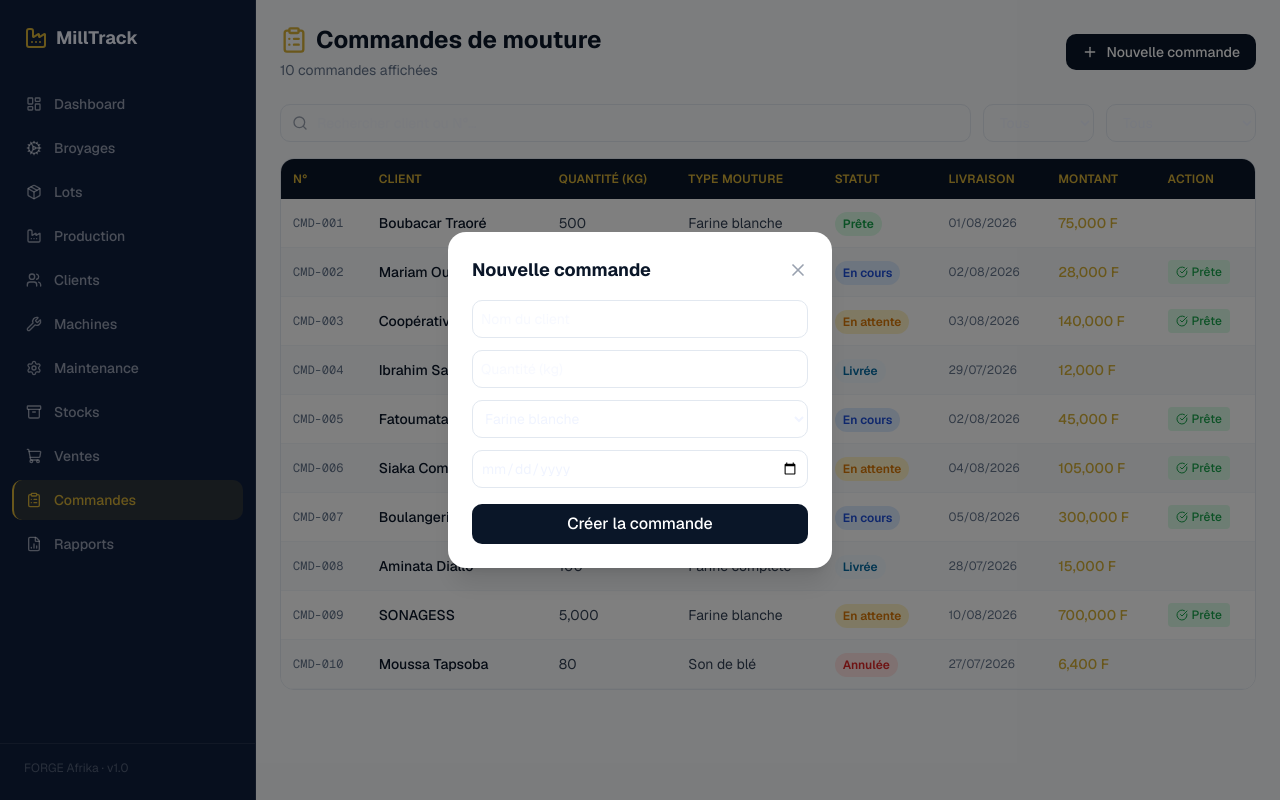
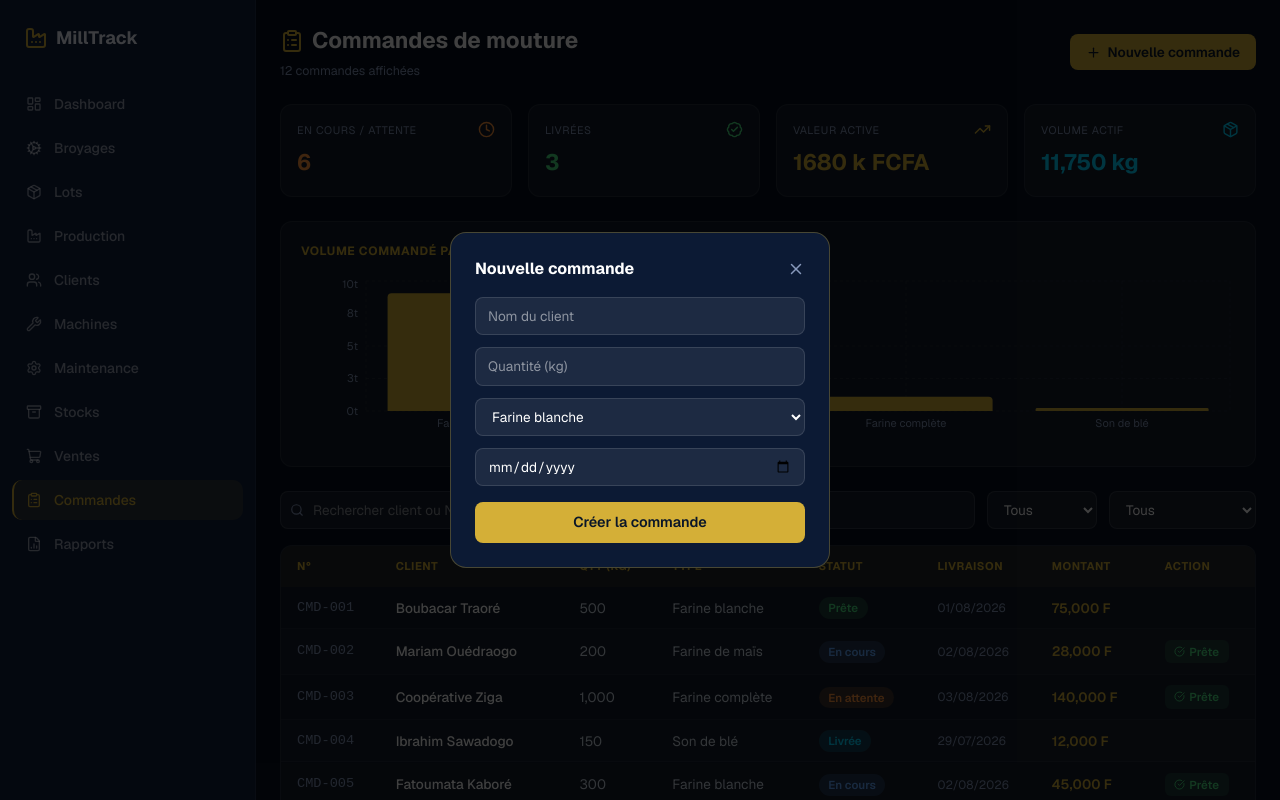
Before and after one commit to dosteeve2-hash/milltrack, a Next.js app: page /commandes in a window 1280 px wide. Both pictures are taken after a click on the button "Nouvelle commande". Shown: the top 800 px of the page. Built offline with nearby package versions, Linux system fonts and the light colour scheme.

Commit message:
feat(commandes): dark navy theme + KPIs x4 + BarChart volume + 12 commandes

```diff
--- a/app/(dashboard)/commandes/page.tsx
+++ b/app/(dashboard)/commandes/page.tsx
@@ -1,8 +1,9 @@
 'use client'
 
 import { useState } from 'react'
-import { ClipboardList, Search, X, Plus, CheckCircle } from 'lucide-react'
+import { ClipboardList, Search, X, Plus, CheckCircle, TrendingUp, Clock, Package, BadgeCheck } from 'lucide-react'
 import { Toaster, toast } from 'sonner'
+import { BarChart, Bar, XAxis, YAxis, CartesianGrid, Tooltip, ResponsiveContainer } from 'recharts'
 
 interface Commande {
   id: string
@@ -25,18 +26,35 @@ const COMMANDES_INITIALES: Commande[] = [
   { id: 'CMD-008', client: 'Aminata Diallo', quantiteKg: 100, typeMouture: 'Farine complète', statut: 'Livrée', dateLivraison: '28/07/2026', montantFCFA: 15000 },
   { id: 'CMD-009', client: 'SONAGESS', quantiteKg: 5000, typeMouture: 'Farine blanche', statut: 'En attente', dateLivraison: '10/08/2026', montantFCFA: 700000 },
   { id: 'CMD-010', client: 'Moussa Tapsoba', quantiteKg: 80, typeMouture: 'Son de blé', statut: 'Annulée', dateLivraison: '27/07/2026', montantFCFA: 6400 },
+  { id: 'CMD-011', client: 'Agroalim Ouaga', quantiteKg: 1500, typeMouture: 'Farine blanche', statut: 'Livrée', dateLivraison: '25/07/2026', montantFCFA: 225000 },
+  { id: 'CMD-012', client: 'Roukiatou Sawadogo', quantiteKg: 250, typeMouture: 'Farine de maïs', statut: 'Prête', dateLivraison: '01/08/2026', montantFCFA: 35000 },
 ]
 
-const STATUT_CONFIG: Record<string, { bg: string; color: string }> = {
-  'En attente': { bg: '#fef3c7', color: '#d97706' },
-  'En cours':   { bg: '#dbeafe', color: '#1d4ed8' },
-  'Prête':      { bg: '#dcfce7', color: '#16a34a' },
-  'Livrée':     { bg: '#f0f9ff', color: '#0369a1' },
-  'Annulée':    { bg: '#fee2e2', color: '#dc2626' },
+const STATUT_CFG: Record<string, { color: string; bg: string }> = {
+  'En attente': { color: '#fb923c', bg: 'rgba(251,146,60,0.18)' },
+  'En cours':   { color: '#60a5fa', bg: 'rgba(96,165,250,0.18)' },
+  'Prête':      { color: '#4ade80', bg: 'rgba(74,222,128,0.18)' },
+  'Livrée':     { color: '#00D4FF', bg: 'rgba(0,212,255,0.18)' },
+  'Annulée':    { color: '#f87171', bg: 'rgba(248,113,113,0.18)' },
 }
+
+const CHART_DATA = [
+  { type: 'Farine blanche', kg: 9050 },
+  { type: 'Farine maïs', kg: 1200 },
+  { type: 'Farine complète', kg: 1100 },
+  { type: 'Son de blé', kg: 230 },
+]
 
 const TYPES = ['Tous', 'Farine blanche', 'Farine complète', 'Farine de maïs', 'Son de blé']
 const STATUTS = ['Tous', 'En attente', 'En cours', 'Prête', 'Livrée', 'Annulée']
+
+const S = {
+  page: { backgroundColor: '#060f1e', minHeight: '100vh', padding: '1.5rem', color: 'white' } as React.CSSProperties,
+  card: { backgroundColor: 'rgba(255,255,255,0.05)', border: '1px solid rgba(255,255,255,0.08)', borderRadius: '0.75rem' } as React.CSSProperties,
+  th: { color: '#D4AF37', fontSize: '0.7rem', fontWeight: 700, textTransform: 'uppercase' as const, letterSpacing: '0.05em', padding: '0.75rem 1rem', textAlign: 'left' as const },
+  td: { padding: '0.65rem 1rem', fontSize: '0.85rem' } as React.CSSProperties,
+  input: { backgroundColor: 'rgba(255,255,255,0.07)', border: '1px solid rgba(255,255,255,0.12)', borderRadius: '0.5rem', color: 'white', padding: '0.5rem 0.75rem', fontSize: '0.85rem', width: '100%', outline: 'none' } as React.CSSProperties,
+}
 
 export default function CommandesPage() {
   const [commandes, setCommandes] = useState<Commande[]>(COMMANDES_INITIALES)
@@ -52,6 +70,11 @@ export default function CommandesPage() {
     const matchType = filtreType === 'Tous' || c.typeMouture === filtreType
     return matchSearch && matchStatut && matchType
   })
+
+  const enCours = commandes.filter(c => c.statut === 'En cours' || c.statut === 'En attente').length
+  const livrees = commandes.filter(c => c.statut === 'Livrée').length
+  const valeurTotale = commandes.filter(c => c.statut !== 'Annulée').reduce((s, c) => s + c.montantFCFA, 0)
+  const qtyTotale = commandes.filter(c => c.statut !== 'Annulée').reduce((s, c) => s + c.quantiteKg, 0)
 
   function marquerPrete(id: string) {
     setCommandes(prev => prev.map(c => c.id === id ? { ...c, statut: 'Prête' } : c))
@@ -74,72 +97,96 @@ export default function CommandesPage() {
   }
 
   return (
-    <div className="p-6" style={{ backgroundColor: '#f8fafc', minHeight: '100vh' }}>
+    <div style={S.page}>
       <Toaster richColors position="top-right" />
 
       {/* Header */}
-      <div className="flex items-center justify-between mb-6">
+      <div style={{ display: 'flex', alignItems: 'center', justifyContent: 'space-between', marginBottom: '1.5rem' }}>
         <div>
-          <h1 className="text-2xl font-bold flex items-center gap-2" style={{ color: '#0A1628' }}>
-            <ClipboardList className="w-7 h-7" style={{ color: '#D4AF37' }} /> Commandes de mouture
+          <h1 style={{ fontSize: '1.4rem', fontWeight: 700, display: 'flex', alignItems: 'center', gap: '0.5rem' }}>
+            <ClipboardList style={{ color: '#D4AF37', width: 24, height: 24 }} /> Commandes de mouture
           </h1>
-          <p className="text-sm mt-1" style={{ color: '#64748b' }}>{filtered.length} commande{filtered.length > 1 ? 's' : ''} affichée{filtered.length > 1 ? 's' : ''}</p>
+          <p style={{ fontSize: '0.78rem', color: '#8899bb', marginTop: 4 }}>{filtered.length} commande{filtered.length > 1 ? 's' : ''} affichée{filtered.length > 1 ? 's' : ''}</p>
         </div>
-        <button onClick={() => setShowModal(true)}
-          className="flex items-center gap-2 px-4 py-2 rounded-lg text-sm font-medium text-white"
-          style={{ backgroundColor: '#0A1628' }}>
-          <Plus className="w-4 h-4" /> Nouvelle commande
+        <button onClick={() => setShowModal(true)} style={{ display: 'flex', alignItems: 'center', gap: '0.4rem', backgroundColor: '#D4AF37', color: '#0A1628', padding: '0.5rem 1rem', borderRadius: '0.5rem', fontSize: '0.85rem', fontWeight: 600, border: 'none', cursor: 'pointer' }}>
+          <Plus style={{ width: 15, height: 15 }} /> Nouvelle commande
         </button>
       </div>
 
+      {/* KPIs */}
+      <div style={{ display: 'grid', gridTemplateColumns: 'repeat(4, 1fr)', gap: '1rem', marginBottom: '1.5rem' }}>
+        {[
+          { label: 'En cours / Attente', value: String(enCours), icon: Clock, color: '#fb923c' },
+          { label: 'Livrées', value: String(livrees), icon: BadgeCheck, color: '#4ade80' },
+          { label: 'Valeur active', value: `${(valeurTotale / 1000).toFixed(0)} k FCFA`, icon: TrendingUp, color: '#D4AF37' },
+          { label: 'Volume actif', value: `${qtyTotale.toLocaleString()} kg`, icon: Package, color: '#00D4FF' },
+        ].map(({ label, value, icon: Icon, color }) => (
+          <div key={label} style={{ ...S.card, padding: '1rem' }}>
+            <div style={{ display: 'flex', justifyContent: 'space-between', alignItems: 'center', marginBottom: '0.5rem' }}>
+              <span style={{ fontSize: '0.68rem', color: '#8899bb', textTransform: 'uppercase', letterSpacing: '0.05em' }}>{label}</span>
+              <Icon style={{ width: 17, height: 17, color }} />
+            </div>
+            <p style={{ fontSize: '1.4rem', fontWeight: 700, color }}>{value}</p>
+          </div>
+        ))}
+      </div>
+
+      {/* Chart */}
+      <div style={{ ...S.card, padding: '1.25rem', marginBottom: '1.5rem' }}>
+        <p style={{ fontSize: '0.75rem', fontWeight: 700, color: '#D4AF37', marginBottom: '1rem', textTransform: 'uppercase', letterSpacing: '0.05em' }}>Volume commandé par type (kg)</p>
+        <ResponsiveContainer width="100%" height={170}>
+          <BarChart data={CHART_DATA}>
+            <CartesianGrid strokeDasharray="3 3" stroke="rgba(255,255,255,0.06)" />
+            <XAxis dataKey="type" tick={{ fill: '#8899bb', fontSize: 11 }} axisLine={false} tickLine={false} />
+            <YAxis tick={{ fill: '#8899bb', fontSize: 11 }} axisLine={false} tickLine={false} tickFormatter={(v: any) => `${(v / 1000).toFixed(0)}t`} />
+            <Tooltip contentStyle={{ backgroundColor: '#0c1a34', border: '1px solid rgba(212,175,55,0.3)', borderRadius: 8, color: 'white', fontSize: 12 }} formatter={(v: any) => [`${v.toLocaleString()} kg`, 'Volume']} />
+            <Bar dataKey="kg" fill="#D4AF37" radius={[4, 4, 0, 0]} />
+          </BarChart>
+        </ResponsiveContainer>
+      </div>
+
       {/* Filtres */}
-      <div className="flex flex-wrap gap-3 mb-4">
-        <div className="relative flex-1 min-w-48">
-          <Search className="absolute left-3 top-1/2 -translate-y-1/2 w-4 h-4 text-gray-400" />
-          <input value={search} onChange={e => setSearch(e.target.value)}
-            placeholder="Rechercher client ou N°..." className="w-full pl-9 pr-4 py-2 rounded-lg border text-sm"
-            style={{ borderColor: '#e2e8f0' }} />
+      <div style={{ display: 'flex', gap: '0.75rem', marginBottom: '1rem', flexWrap: 'wrap' }}>
+        <div style={{ position: 'relative', flex: 1, minWidth: 200 }}>
+          <Search style={{ position: 'absolute', left: 10, top: '50%', transform: 'translateY(-50%)', width: 14, height: 14, color: '#8899bb' }} />
+          <input value={search} onChange={e => setSearch(e.target.value)} placeholder="Rechercher client ou N°..." style={{ ...S.input, paddingLeft: '2rem' }} />
         </div>
-        <select value={filtreStatut} onChange={e => setFiltreStatut(e.target.value)}
-          className="border rounded-lg px-3 py-2 text-sm" style={{ borderColor: '#e2e8f0' }}>
-          {STATUTS.map(s => <option key={s}>{s}</option>)}
+        <select value={filtreStatut} onChange={e => setFiltreStatut(e.target.value)} style={{ ...S.input, width: 'auto', cursor: 'pointer' }}>
+          {STATUTS.map(s => <option key={s} style={{ backgroundColor: '#0A1628' }}>{s}</option>)}
         </select>
-        <select value={filtreType} onChange={e => setFiltreType(e.target.value)}
-          className="border rounded-lg px-3 py-2 text-sm" style={{ borderColor: '#e2e8f0' }}>
-          {TYPES.map(t => <option key={t}>{t}</option>)}
+        <select value={filtreType} onChange={e => setFiltreType(e.target.value)} style={{ ...S.input, width: 'auto', cursor: 'pointer' }}>
+          {TYPES.map(t => <option key={t} style={{ backgroundColor: '#0A1628' }}>{t}</option>)}
         </select>
       </div>
 
-      {/* Tableau */}
-      <div className="rounded-xl overflow-hidden" style={{ backgroundColor: 'white', border: '1px solid #e2e8f0' }}>
-        <table className="w-full">
+      {/* Table */}
+      <div style={{ ...S.card, overflow: 'hidden' }}>
+        <table style={{ width: '100%', borderCollapse: 'collapse' }}>
           <thead>
-            <tr style={{ backgroundColor: '#0A1628' }}>
-              {['N°', 'Client', 'Quantité (kg)', 'Type mouture', 'Statut', 'Livraison', 'Montant', 'Action'].map(h => (
-                <th key={h} className="px-3 py-3 text-left text-xs font-semibold uppercase tracking-wide" style={{ color: '#D4AF37' }}>{h}</th>
+            <tr style={{ backgroundColor: 'rgba(212,175,55,0.08)' }}>
+              {['N°', 'Client', 'Qty (kg)', 'Type', 'Statut', 'Livraison', 'Montant', 'Action'].map(h => (
+                <th key={h} style={S.th}>{h}</th>
               ))}
             </tr>
           </thead>
           <tbody>
             {filtered.map((c, i) => {
-              const st = STATUT_CONFIG[c.statut] || { bg: '#f1f5f9', color: '#64748b' }
+              const st = STATUT_CFG[c.statut] ?? { color: '#8899bb', bg: 'rgba(255,255,255,0.08)' }
               return (
-                <tr key={c.id} style={{ borderBottom: '1px solid #f1f5f9', backgroundColor: i % 2 === 0 ? 'white' : '#f8fafc' }}>
-                  <td className="px-3 py-3 text-xs font-mono" style={{ color: '#64748b' }}>{c.id}</td>
-                  <td className="px-3 py-3 text-sm font-medium" style={{ color: '#0A1628' }}>{c.client}</td>
-                  <td className="px-3 py-3 text-sm" style={{ color: '#334155' }}>{c.quantiteKg.toLocaleString()}</td>
-                  <td className="px-3 py-3 text-sm" style={{ color: '#334155' }}>{c.typeMouture}</td>
-                  <td className="px-3 py-3">
-                    <span className="text-xs font-semibold px-2 py-1 rounded-full" style={{ backgroundColor: st.bg, color: st.color }}>{c.statut}</span>
+                <tr key={c.id} style={{ borderBottom: '1px solid rgba(255,255,255,0.05)', backgroundColor: i % 2 === 0 ? 'transparent' : 'rgba(255,255,255,0.02)' }}>
+                  <td style={{ ...S.td, fontFamily: 'monospace', color: '#8899bb' }}>{c.id}</td>
+                  <td style={{ ...S.td, color: 'white', fontWeight: 500 }}>{c.client}</td>
+                  <td style={{ ...S.td, color: '#cbd5e1' }}>{c.quantiteKg.toLocaleString()}</td>
+                  <td style={{ ...S.td, color: '#cbd5e1' }}>{c.typeMouture}</td>
+                  <td style={S.td}>
+                    <span style={{ fontSize: '0.72rem', fontWeight: 600, padding: '0.2rem 0.6rem', borderRadius: 20, backgroundColor: st.bg, color: st.color }}>{c.statut}</span>
                   </td>
-                  <td className="px-3 py-3 text-xs" style={{ color: '#64748b' }}>{c.dateLivraison}</td>
-                  <td className="px-3 py-3 text-sm font-medium" style={{ color: '#D4AF37' }}>{c.montantFCFA.toLocaleString()} F</td>
-                  <td className="px-3 py-3">
+                  <td style={{ ...S.td, color: '#8899bb', fontSize: '0.75rem' }}>{c.dateLivraison}</td>
+                  <td style={{ ...S.td, color: '#D4AF37', fontWeight: 600 }}>{c.montantFCFA.toLocaleString()} F</td>
+                  <td style={S.td}>
                     {(c.statut === 'En cours' || c.statut === 'En attente') && (
-                      <button onClick={() => marquerPrete(c.id)}
-                        className="flex items-center gap-1 text-xs px-2 py-1 rounded font-medium transition-colors"
-                        style={{ backgroundColor: '#dcfce7', color: '#16a34a' }}>
-                        <CheckCircle className="w-3 h-3" /> Prête
+                      <button onClick={() => marquerPrete(c.id)} style={{ display: 'flex', alignItems: 'center', gap: 4, fontSize: '0.72rem', padding: '0.2rem 0.6rem', borderRadius: 6, backgroundColor: 'rgba(74,222,128,0.15)', color: '#4ade80', border: 'none', cursor: 'pointer', fontWeight: 600 }}>
+                        <CheckCircle style={{ width: 11, height: 11 }} /> Prête
                       </button>
                     )}
                   </td>
@@ -150,32 +197,25 @@ export default function CommandesPage() {
         </table>
       </div>
 
-      {/* Modal */}
+      {/* Modal nouvelle commande */}
       {showModal && (
-        <div className="fixed inset-0 z-50 flex items-center justify-center" style={{ backgroundColor: 'rgba(0,0,0,0.5)' }}>
-          <div className="rounded-2xl p-6 w-96 shadow-xl" style={{ backgroundColor: 'white' }}>
-            <div className="flex items-center justify-between mb-4">
-              <h3 className="font-bold text-lg" style={{ color: '#0A1628' }}>Nouvelle commande</h3>
-              <button onClick={() => setShowModal(false)}><X className="w-5 h-5 text-gray-400" /></button>
+        <div style={{ position: 'fixed', inset: 0, backgroundColor: 'rgba(0,0,0,0.75)', display: 'flex', alignItems: 'center', justifyContent: 'center', zIndex: 50 }}>
+          <div style={{ backgroundColor: '#0c1a34', border: '1px solid rgba(212,175,55,0.3)', borderRadius: '1rem', padding: '1.5rem', width: 380 }}>
+            <div style={{ display: 'flex', justifyContent: 'space-between', alignItems: 'center', marginBottom: '1rem' }}>
+              <h3 style={{ fontSize: '1rem', fontWeight: 700, color: 'white' }}>Nouvelle commande</h3>
+              <button onClick={() => setShowModal(false)} style={{ background: 'none', border: 'none', cursor: 'pointer' }}><X style={{ width: 18, height: 18, color: '#8899bb' }} /></button>
             </div>
-            <div className="space-y-3">
-              <input placeholder="Nom du client" value={form.client}
-                onChange={e => setForm(f => ({ ...f, client: e.target.value }))}
-                className="w-full border rounded-lg p-2 text-sm" style={{ borderColor: '#e2e8f0' }} />
-              <input type="number" placeholder="Quantité (kg)" value={form.quantiteKg}
-                onChange={e => setForm(f => ({ ...f, quantiteKg: e.target.value }))}
-                className="w-full border rounded-lg p-2 text-sm" style={{ borderColor: '#e2e8f0' }} />
-              <select value={form.typeMouture} onChange={e => setForm(f => ({ ...f, typeMouture: e.target.value }))}
-                className="w-full border rounded-lg p-2 text-sm" style={{ borderColor: '#e2e8f0' }}>
-                {TYPES.slice(1).map(t => <option key={t}>{t}</option>)}
+            <div style={{ display: 'flex', flexDirection: 'column', gap: '0.75rem' }}>
+              <input placeholder="Nom du client" value={form.client} onChange={e => setForm(f => ({ ...f, client: e.target.value }))} style={S.input} />
+              <input type="number" placeholder="Quantité (kg)" value={form.quantiteKg} onChange={e => setForm(f => ({ ...f, quantiteKg: e.target.value }))} style={S.input} />
+              <select value={form.typeMouture} onChange={e => setForm(f => ({ ...f, typeMouture: e.target.value }))} style={{ ...S.input, cursor: 'pointer' }}>
+                {TYPES.slice(1).map(t => <option key={t} style={{ backgroundColor: '#0A1628' }}>{t}</option>)}
               </select>
-              <input type="date" value={form.dateLivraison}
-                onChange={e => setForm(f => ({ ...f, dateLivraison: e.target.value }))}
-                className="w-full border rounded-lg p-2 text-sm" style={{ borderColor: '#e2e8f0' }} />
+              <input type="date" value={form.dateLivraison} onChange={e => setForm(f => ({ ...f, dateLivraison: e.target.value }))} style={S.input} />
             </div>
-            <button onClick={ajouterCommande}
-              className="w-full mt-4 py-2 rounded-lg font-medium text-white"
-              style={{ backgroundColor: '#0A1628' }}>Créer la commande</button>
+            <button onClick={ajouterCommande} style={{ width: '100%', marginTop: '1rem', padding: '0.6rem', borderRadius: '0.5rem', backgroundColor: '#D4AF37', color: '#0A1628', fontWeight: 600, border: 'none', cursor: 'pointer', fontSize: '0.9rem' }}>
+              Créer la commande
+            </button>
           </div>
         </div>
       )}
```
